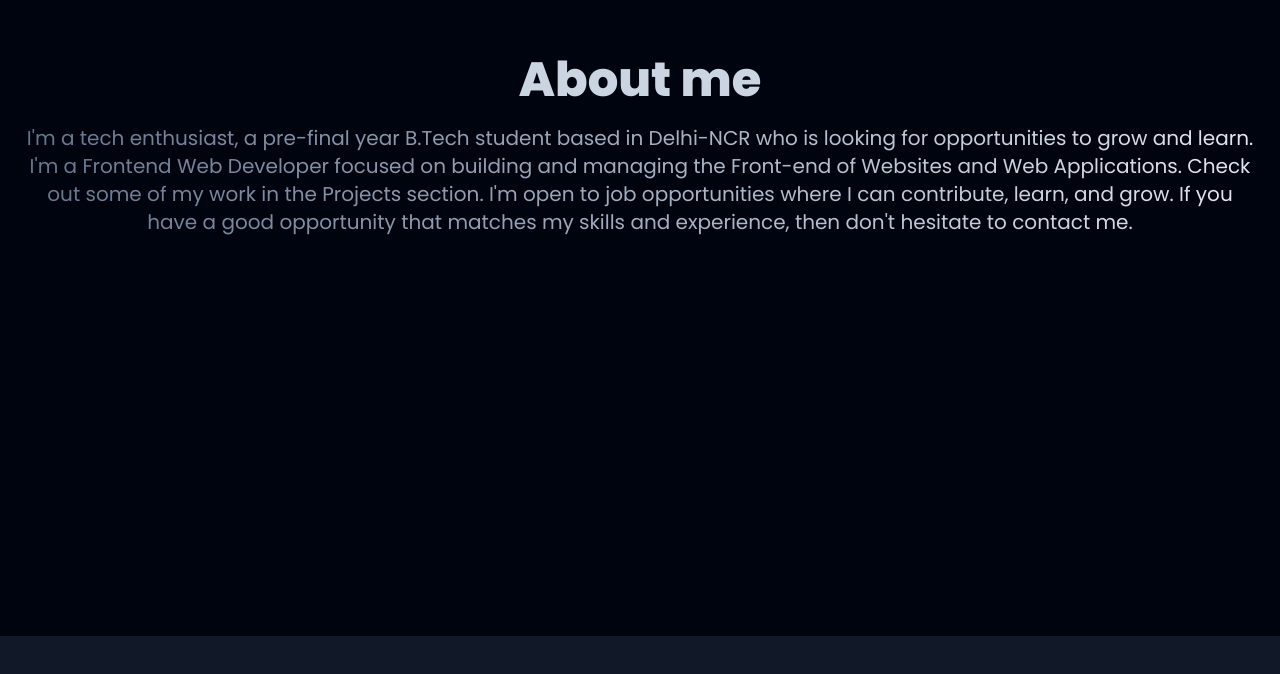
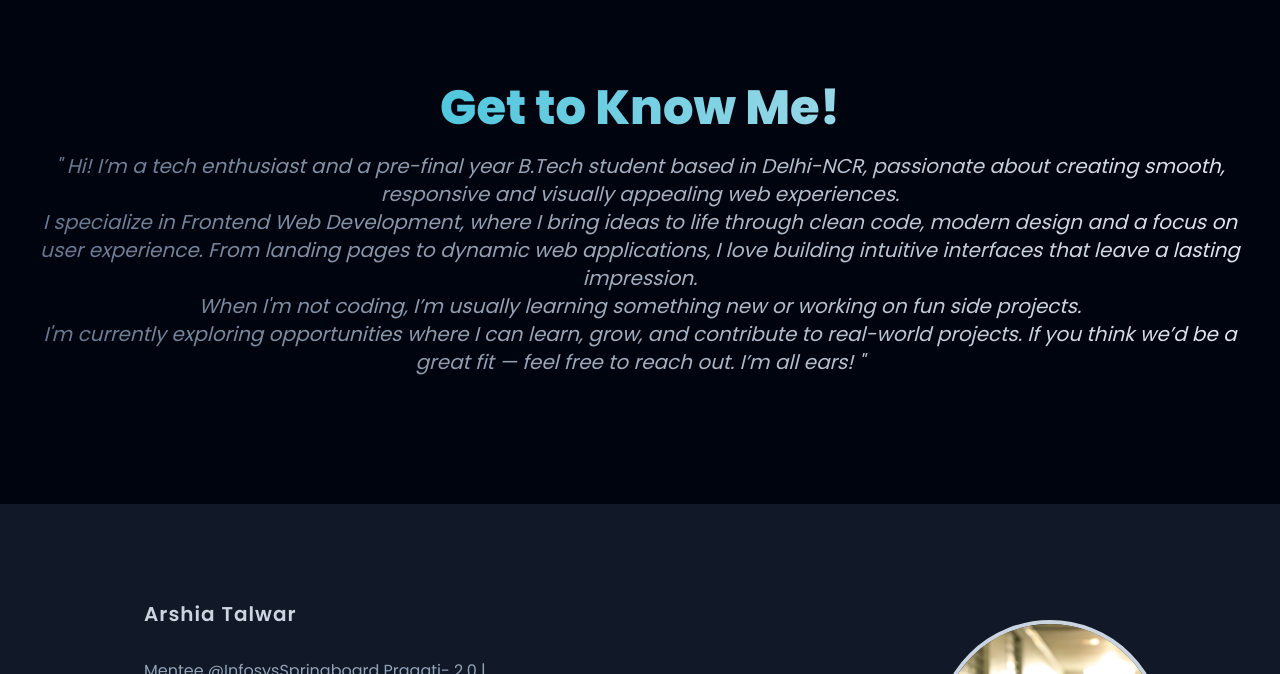
Before and after one commit to ArshiaTalwar/my-portfolio, a React (Vite) app: page / in a window 1280 px wide. Shown: the part 2706-3380 px from the top of the page. Built offline with nearby package versions, Linux system fonts and the light colour scheme.

Commit message:
description changed

```diff
--- a/index.html
+++ b/index.html
@@ -3,10 +3,10 @@
 
 <head>
   <meta charset="UTF-8" />
-  <link rel="icon" type="image/svg+xml" href="/src/assets/favicon.ico" />
+  <link rel="icon" type="image/svg+xml" href="" />
   <meta name="viewport" content="width=device-width, initial-scale=1.0" />
   <title>
-    Dhairya Majmudar
+    Arshia Talwar
   </title>
 </head>
 
--- a/src/components/Contact.jsx
+++ b/src/components/Contact.jsx
@@ -13,7 +13,7 @@ const Contact = () => {
     <>
       <section
         id="contact"
-        className="EXPERIENCE dark:bg-[#111827] p-5 mt-[5rem] font-['Poppins']  max-sm:p-2 "
+        className="EXPERIENCE dark:bg-[#111827] px-20 py-10 mt-[5rem] font-['Poppins']  max-sm:p-2 "
       >
         <div className="bg-gradient-to-tl from-[#e1e1e1] to-[#fff] dark:from-[#111827] dark:to-[#111827] dark:shadow-none rounded-2xl shadow-xl WRAPPER mx-2 flex justify-between p-7 mb-7 max-sm:flex-col-reverse max-sm:p-2">
           <div className="ABOUT p-7">
@@ -38,7 +38,7 @@ const Contact = () => {
                 <SiLinkedin />
               </a>
               <a
-                href="arshiatalwar17@gmail.com"
+                href="mailto:arshiatalwar17@gmail.com"
                 className=" hover:text-slate-500  dark:hover:text-sky-300"
               >
                 <SiGmail />
--- a/src/components/Description.jsx
+++ b/src/components/Description.jsx
@@ -2,20 +2,20 @@ export default function Description() {
   return (
     <section
       id="description"
-      className="EXPERIENCE p-5 mx-auto mb-1 min-h-[70vh] max-w-[1300px] text-center font-['Poppins'] max-sm:p-2 max-sm:mx-5"
+      className="description p-5 mx-auto mt-7 min-h-[50vh] max-w-[1300px] font-['Poppins'] max-sm:p-2 max-sm:mx-5"
     >
       <div className="WRAPPER mt-10">
-        <h1 className=" dark:text-slate-300 text-center font-extrabold text-5xl mb-5 max-sm:text-4xl">
-         About me
+        <h1 className="bg-clip-text text-transparent bg-gradient-to-r  from-blue-600 to-cyan-600 dark:from-cyan-500 dark:to-slate-200  text-center font-extrabold text-5xl mb-5 max-sm:text-4xl">
+        Get to Know Me!
         </h1>
-        <p className="ABOUT h-auto text-xl max-sm:text-[15px] bg-clip-text text-transparent bg-gradient-to-r from-[#00040f] to-slate-500 dark:from-slate-500 dark:to-slate-200 max-w-470 mt-5">
-          I'm a tech enthusiast, a pre-final year B.Tech student based in
-          Delhi-NCR who is looking for opportunities to grow and learn. I'm a
-          Frontend Web Developer focused on building and managing the Front-end
-          of Websites and Web Applications. Check out some of my work in the
-          Projects section. I'm open to job opportunities where I can
-          contribute, learn, and grow. If you have a good opportunity that
-          matches my skills and experience, then don&apos;t hesitate to contact me.
+        <p className="description text-center h-auto text-xl max-sm:text-[15px] italic bg-clip-text text-transparent bg-gradient-to-r from-[#00090f] to-slate-500 dark:from-slate-500 dark:to-slate-200 max-w-470 mt-5">
+       " Hi! I’m a tech enthusiast and a pre-final year B.Tech student based in Delhi-NCR, passionate about creating smooth, responsive and visually appealing web experiences.<br />
+
+I specialize in Frontend Web Development, where I bring ideas to life through clean code, modern design and a focus on user experience. From landing pages to dynamic web applications, I love building intuitive interfaces that leave a lasting impression. <br/>
+
+When I'm not coding, I’m usually learning something new or working on fun side projects.<br/>
+
+I'm currently exploring opportunities where I can learn, grow, and contribute to real-world projects. If you think we’d be a great fit — feel free to reach out. I’m all ears! "
         </p>
       </div>
     </section>
```
Also changed, not shown: 1 other file (tests, documents, lock files or other folders).
